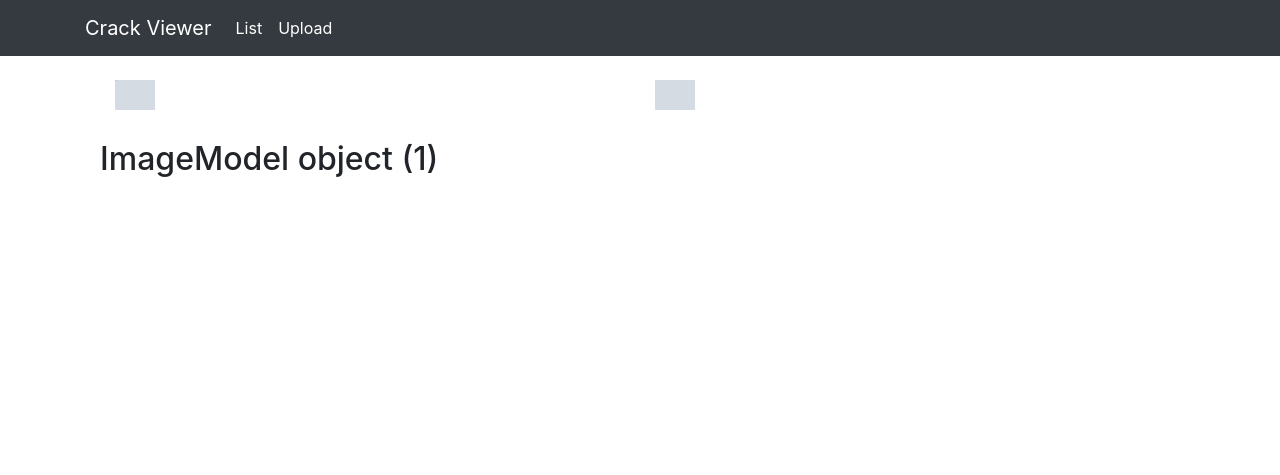
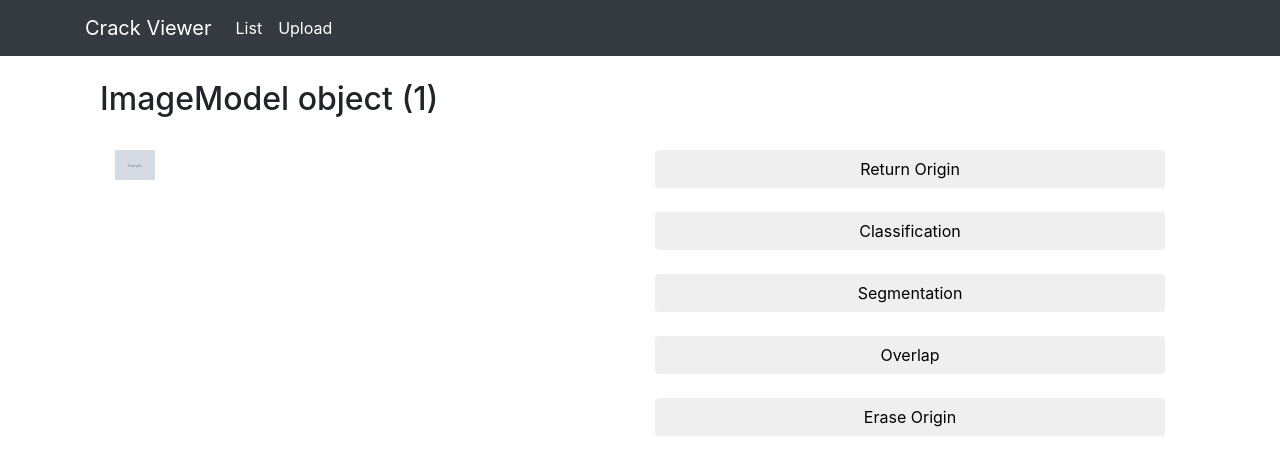
Before and after one commit to JinhaSong/crack-viewer, a Django app: page /imagedetail/1/ in a window 1280 px wide. Shown: the top 475 px of the page. Run offline with Django 3.2, Linux system fonts and the light colour scheme; tables that the repository leaves empty hold one stand-in row (values such as "Sample post"); grey boxes marked "Sample" are stand-in pictures; some libraries are stand-ins or nearby versions.

Commit message:
시각화 html 수정 - canvas, 버튼 추가 - 각 버튼별 이벤트 추가

```diff
--- a/templates/imagedetail.html
+++ b/templates/imagedetail.html
@@ -12,38 +12,59 @@
 {%  endblock nav %}
 
 {% block content %}
+<style>
+canvas.absolute {
+  position: absolute;
+}
+</style>
     <div class="container">
+        <br>
+        <div>
+            <h2>{{ image }}</h2>
+        </div>
         <br>
         <div class="container">
             <div class="row">
                 <div class="col-lg-6">
-                    <canvas id="canvas"></canvas>
+                    <canvas id="origin_canvas" class="absolute"></canvas>
+                    <canvas id="cls_canvas" class="absolute"></canvas>
+                    <canvas id="seg_canvas" class="absolute"></canvas>
                 </div>
                 <div class="col-lg-6">
-                    <canvas id="canvas1"></canvas>
+                    <button type="button" id="btn_return_origin" class="btn btn-default btn-block"> Return Origin </button>
+                    <br>
+                    <button type="button" id="btn_cls" class="btn btn-default btn-block"> Classification </button>
+                    <br>
+                    <button type="button" id="btn_seg" class="btn btn-default btn-block"> Segmentation </button>
+                    <!--<br>-->
+                    <!--<button type="button" id="btn_region" class="btn btn-default btn-block"> Region </button>-->
+                    <br>
+                    <button type="button" id="btn_overlap" class="btn btn-default btn-block"> Overlap </button>
+                    <br>
+                    <button type="button" id="btn_erase_origin" class="btn btn-default btn-block"> Erase Origin </button>
                 </div>
             </div>
         </div>
         <br>
-        <div>
-            <h2>{{ image }}</h2>
-        </div>
+
         <br>
     </div>
 {% endblock content %}
 
 {% block jquery %}
 <script>
-var origin_canvas = document.getElementById('canvas').getContext("2d");
-var seg_canvas = document.getElementById('canvas1').getContext("2d");
+var origin_canvas = document.getElementById('origin_canvas').getContext("2d");
+var cls_canvas = document.getElementById('cls_canvas').getContext("2d");
+var seg_canvas = document.getElementById('seg_canvas').getContext("2d");
 
-var color = [
-    "rgb(255, 0, 0)", "rgb(255, 187, 0)", "rgb(255, 228, 0)",
-    "rgb(29, 219, 22)", "rgb(0, 84, 255)", "rgb(95, 0, 255)",
+var colors = [
+    "rgb(255, 0, 0)",
+    "rgb(29, 219, 22)", "rgb(0, 84, 255)", "rgb(95, 0, 255)", "rgb(255, 187, 0)", "rgb(255, 228, 0)",
     "rgb(255, 0, 127)"
 ]
 
 
+var cracks
 $.ajax({
     url: "{% url 'get_cracks' %}",
     type: "POST",
@@ -52,41 +73,92 @@ $.ajax({
         image_pk: '{{ image_pk }}',
     },
     success: function (response) {
-        console.log(response)
-        var cracks = response['cracks']
+        cracks = response['cracks']
+        console.log(cracks)
+        cls_img.onload = function () {
+            var width = Number(parseInt(cls_img.width/10));
+            var height = Number(parseInt(cls_img.height/10));
+            cls_canvas.canvas.height = height;
+            cls_canvas.canvas.width = width;
+            for (var i = 0; i < cracks.length; i++) {
+                if (cracks[i]['label'] != "normal") {
+                    var rect_color, text_color, text;
+                    if (cracks[i]['label'] == "crack") { rect_color = colors[0], text_color = colors[0], text = "CR"; }
+                    else if (cracks[i]['label'] == "patch") {rect_color = colors[1], text_color = colors[1], text = "PAT"; }
+                    else if (cracks[i]['label'] == "lane") { rect_color = colors[2], text_color = colors[2], text = "LANE"; }
+                    else if (cracks[i]['label'] == "ac") { rect_color = colors[0], text_color = colors[3], text = "AC"; }
+                    else if (cracks[i]['label'] == "lc") { rect_color = colors[0], text_color = colors[4], text = "LC"; }
+                    else if (cracks[i]['label'] == "detail_norm") { rect_color = colors[0], text_color = colors[5], text = "CR"; }
+                    else if (cracks[i]['label'] == "tc") { rect_color = colors[0], text_color = colors[6], text = "TC"; }
 
-        var origin_img = new Image();
-        var seg_img = new Image();
-        origin_img.onload = function () {
-            var width = Number(parseInt(origin_img.height/10));
-            var height = Number(parseInt(origin_img.width/10));
-            origin_canvas.canvas.height = width;
-            origin_canvas.canvas.width = height;
-            seg_canvas.canvas.height = width;
-            seg_canvas.canvas.width = height;
-            origin_canvas.drawImage(origin_img, 0, 0, 370, 1000);
-            seg_canvas.drawImage(seg_img, 0, 0, 370, 1000);
+                    cls_canvas.font = "15px Arial";
+                    cls_canvas.fillStyle = text_color;
+                    cls_canvas.fillText(text, cracks[i]['x'] / 10, cracks[i]['y'] / 10 + 20);
 
-            for (var i = 0; i < cracks.length; i++) {
-                origin_canvas.rect(cracks[i]['x']/10, cracks[i]['y']/10, cracks[i]['w']/10, cracks[i]['h']/10);
-                origin_canvas.lineWidth = 1;
-                origin_canvas.strokeStyle = color[0];
-                origin_canvas.stroke();
-
-                // seg_canvas.rect(cracks[i]['x']/10, cracks[i]['y']/10, cracks[i]['w']/10, cracks[i]['h']/10);
-                // seg_canvas.lineWidth = 1;
-                // seg_canvas.strokeStyle = color[1];
-                // seg_canvas.stroke();
+                    cls_canvas.beginPath();
+                    cls_canvas.lineWidth = "1";
+                    cls_canvas.strokeStyle = rect_color;
+                    cls_canvas.rect(cracks[i]['x'] / 10, cracks[i]['y'] / 10, cracks[i]['w'] / 10, cracks[i]['h'] / 10);
+                    cls_canvas.stroke();
+                }
             }
         }
-        origin_img.src = "/media/{{image.image}}"
-        seg_img.src = "/media/{{seg_result}}"
+        cls_img.src = "/media/{{image.image}}"
     }
 });
 
 
+var origin_img = new Image();
+var cls_img = new Image();
+var seg_img = new Image();
 
 
+
+seg_img.onload = function () {
+    var width = Number(parseInt(seg_img.width/10));
+    var height = Number(parseInt(seg_img.height/10));
+    seg_canvas.canvas.height = height;
+    seg_canvas.canvas.width = width;
+    seg_canvas.drawImage(seg_img, 0, 0, width, height);
+}
+seg_img.src = "/media/{{seg_result}}"
+
+origin_img.onload = function () {
+    var width = Number(parseInt(origin_img.width/10));
+    var height = Number(parseInt(origin_img.height/10));
+    origin_canvas.canvas.height = height;
+    origin_canvas.canvas.width = width;
+    origin_canvas.drawImage(origin_img, 0, 0, width, height);
+}
+origin_img.src = "/media/{{image.image}}"
+
+d3.select("#origin_canvas").style("opacity", 1)
+d3.select("#cls_canvas").style("opacity", 0)
+d3.select("#seg_canvas").style("opacity", 0)
+
+$("#btn_cls").click(function(e) {
+    d3.select("#origin_canvas").style("opacity", 1)
+    d3.select("#cls_canvas").style("opacity", 1)
+    d3.select("#seg_canvas").style("opacity", 0)
+})
+$("#btn_seg").click(function(e) {
+    d3.select("#origin_canvas").style("opacity", 0)
+    d3.select("#cls_canvas").style("opacity", 0)
+    d3.select("#seg_canvas").style("opacity", 1)
+})
+$("#btn_overlap").click(function(e) {
+    d3.select("#origin_canvas").style("opacity", 0.5)
+    d3.select("#seg_canvas").style("opacity", 0.5)
+    d3.select("#cls_canvas").style("opacity", 1)
+})
+$("#btn_return_origin").click(function(e) {
+    d3.select("#origin_canvas").style("opacity", 1)
+    d3.select("#cls_canvas").style("opacity", 0)
+    d3.select("#seg_canvas").style("opacity", 0)
+})
+$("#btn_erase_origin").click(function(e) {
+    d3.select("#origin_canvas").style("opacity", 0)
+})
 </script>
 {% endblock jquery %}
 
```
